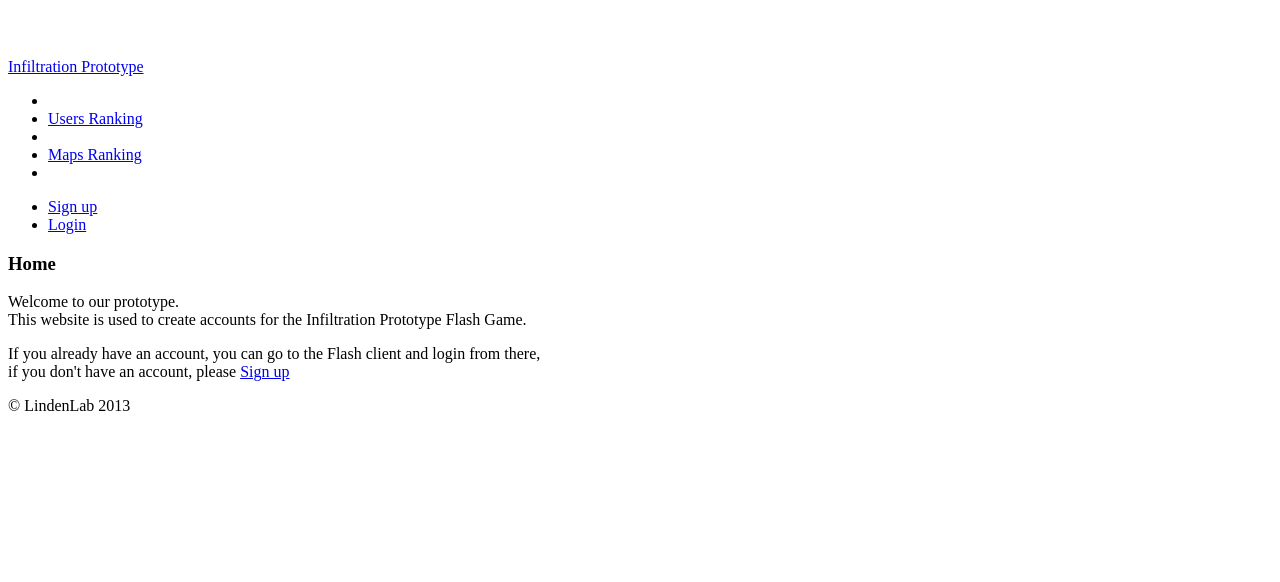
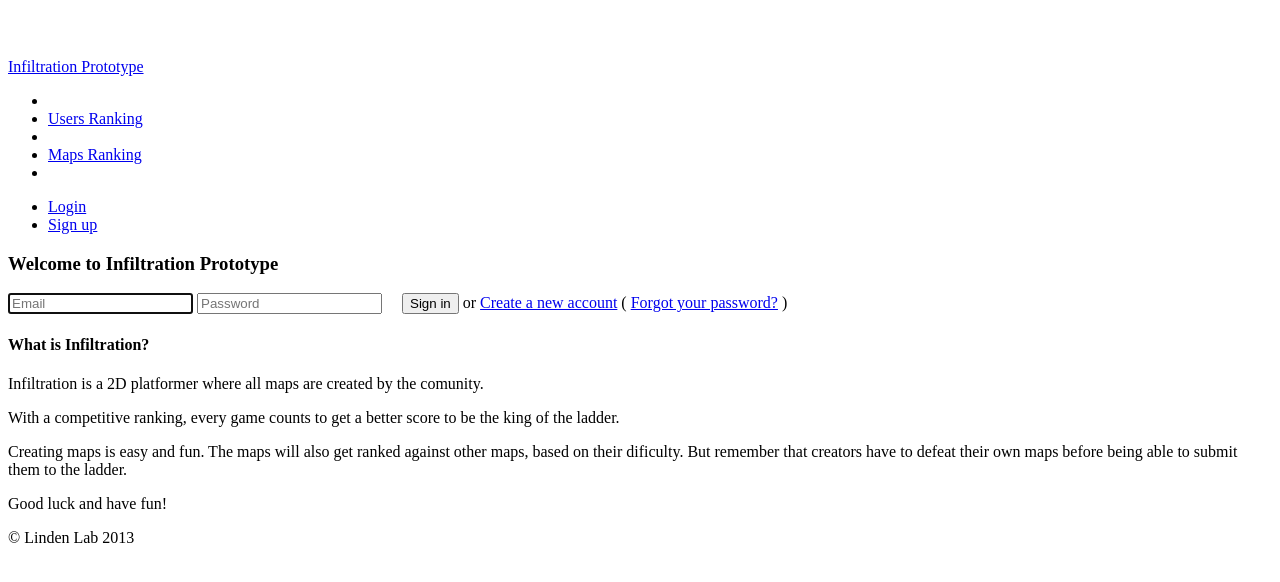
Before and after one commit to marioizquierdo/jumpcraft, a Rails app: page / in a window 1280 px wide. Shown: the top 582 px of the page. Run offline with Rails 7, Linux system fonts and the light colour scheme; style sheets or scripts are compiled from the project's sources; some libraries are stand-ins or nearby versions.

Commit message:
Re-touch home page to have an inline signin form, hide the SWF while not signed in, and show a different introduction text

```diff
--- a/app/assets/stylesheets/home.css.scss
+++ b/app/assets/stylesheets/home.css.scss
@@ -1,3 +1,9 @@
 // Place all the styles related to the home controller here.
 // They will automatically be included in application.css.
 // You can use Sass (SCSS) here: http://sass-lang.com/
+
+
+#swf-container {
+  margin: 40px 0;
+  border: 1px solid #ccc;
+}
--- a/app/controllers/sessions_controller.rb
+++ b/app/controllers/sessions_controller.rb
@@ -2,7 +2,6 @@ class SessionsController < Devise::SessionsController
 
   def create
     resource = warden.authenticate!(scope: resource_name, recall: "#{controller_path}#new")
-    set_flash_message(:notice, :signed_in) if is_navigational_format?
     sign_in(resource_name, resource)
 
     respond_to do |format|
--- a/app/helpers/application_helper.rb
+++ b/app/helpers/application_helper.rb
@@ -1,2 +1,16 @@
 module ApplicationHelper
+
+
+  def resource_name
+    :user
+  end
+
+  def resource
+    @resource ||= User.new
+  end
+
+  def devise_mapping
+    @devise_mapping ||= Devise.mappings[:user]
+  end
+
 end
--- a/app/views/home/index.html.haml
+++ b/app/views/home/index.html.haml
@@ -1,18 +1,41 @@
-%h3 Home
 
-%p
-  Welcome to our prototype.
-  %br/
-  This website is used to create accounts for the Infiltration Prototype Flash Game.
+- if user_signed_in?
+  #swf-container
+    / Container to load SWFObject with the infiltration flash project (done on home.js.coffee)
 
-/ Container to load SWFObject with the infiltration flash project (done on home.js.coffee)
-#swf-container
+- else
+  %h3 Welcome to Infiltration Prototype
 
-%p
-  - if user_signed_in?
-    Ok #{current_user.name}, now use your email and password to login when you are in the Flash client (link goes here).
-  - else
-    If you already have an account, you can go to the Flash client and login from there,
-    %br/
-    if you don't have an account, please
-    = link_to 'Sign up', new_user_registration_path
+  .inline-signin-form
+    = form_for(resource, as: resource_name, url: session_path(resource_name),
+          html: {id: 'login-form', class: 'form-inline'}) do |f|
+
+      = f.email_field :email, autofocus: true, class: 'input-small', placeholder: 'Email'
+      = f.password_field :password, class: 'input-small', placeholder: 'Password'
+
+      - if devise_mapping.rememberable?
+        %label.checkbox
+          = f.check_box :remember_me
+          Remember me
+
+      &nbsp;&nbsp;&nbsp;
+      %button.btn{type: "submit"} Sign in
+      or
+      = link_to 'Create a new account', new_user_registration_path
+
+      (
+      = link_to 'Forgot your password?', new_password_path(resource_name)
+      )
+
+  %h4 What is Infiltration?
+  %p
+    Infiltration is a 2D platformer where all maps are created by the comunity.
+
+  %p
+    With a competitive ranking, every game counts to get a better score to be the king of the ladder.
+
+  %p
+    Creating maps is easy and fun. The maps will also get ranked against other maps, based on their dificulty. But remember that creators have to defeat their own maps before being able to submit them to the ladder.
+
+  %p
+    Good luck and have fun!
--- a/app/views/layouts/_navigation.html.haml
+++ b/app/views/layouts/_navigation.html.haml
@@ -7,14 +7,24 @@
   %li.divider-vertical
 
 %ul.nav.pull-right
-  %li
-    - if user_signed_in?
-      = link_to 'Edit account', edit_user_registration_path
-    - else
+  - if user_signed_in?
+    %li.dropdown
+      %a.dropdown-toggle(data-toggle="dropdown" href="#" role="button")
+        %i.icon-user
+        = current_user.name
+        %b.caret
+      %ul.dropdown-menu(role="menu" aria-labelledby="dLabel")
+        %li
+          %a{ href: edit_user_registration_path }
+            %i.icon-edit
+            Edit account
+        %li
+          %a{ href: destroy_user_session_path, data: {method: 'delete'}, rel: 'nofollow' }
+            %i.icon-off
+            Logout
+
+  - else
+    %li
+      = link_to 'Login', new_user_session_path
+    %li
       = link_to 'Sign up', new_user_registration_path
-
-  %li
-    - if user_signed_in?
-      = link_to 'Logout', destroy_user_session_path, :method=>'delete'
-    - else
-      = link_to 'Login', new_user_session_path
--- a/app/views/layouts/application.html.haml
+++ b/app/views/layouts/application.html.haml
@@ -38,7 +38,7 @@
       = yield
 
       %footer
-        %p &copy; LindenLab 2013
+        %p &copy; Linden Lab 2013
 
     / Javascripts
     / Placed at the end of the document so the pages load faster
```
Also changed, not shown: app/assets/javascripts/home.js.coffee (+10 -9 lines).
